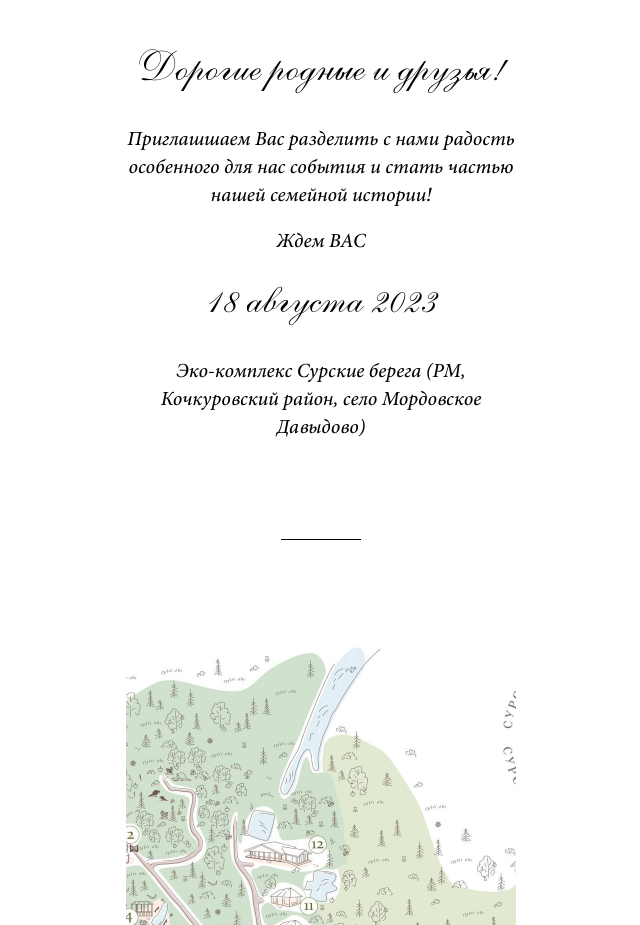
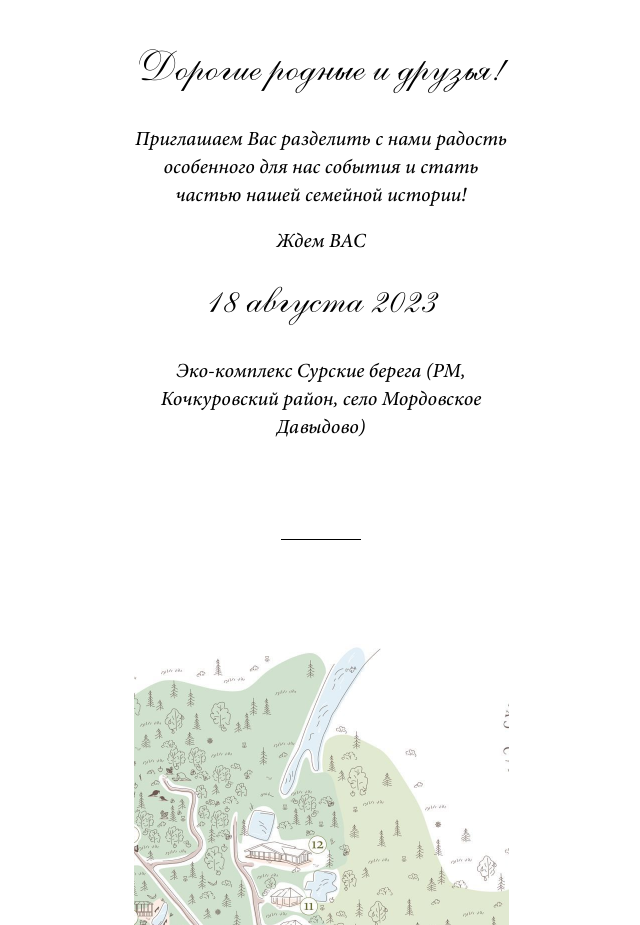
Before and after one commit to weddingtanyaigor/weddingtanyaigor, a React (Create React App) app: page / in a window 1280 px wide. Shown: the part 920-1845 px from the top of the page, without its empty margins (319-959 px from the left). Built offline with nearby package versions, Linux system fonts and the light colour scheme.

Commit message:
Fix margins and typo

```diff
--- a/src/components/SecondScreen/index.js
+++ b/src/components/SecondScreen/index.js
@@ -154,7 +154,7 @@ export default function SecondScreen() {
       <Line />
       <Text>Дорогие родные и друзья!</Text>
       <Texts>
-        Приглашшаем Вас разделить с нами радость особенного для нас события и
+        Приглашаем Вас разделить с нами радость особенного для нас события и
         стать частью нашей семейной истории!
       </Texts>
       <Texts>Ждем ВАС</Texts>
--- a/src/components/SecondScreen/styles.js
+++ b/src/components/SecondScreen/styles.js
@@ -10,7 +10,7 @@ export const Container = styled.div`
   flex-direction: column;
   align-items: center;
   text-align: center;
-  max-width: 390px;
+  max-width: 375px;
   margin: 0 auto;
 `;
 
@@ -61,8 +61,14 @@ export const Hearts = styled.div`
 `;
 
 export const SwiperCont = styled(Swiper)`
-  max-width: 390px;
+  max-width: 375px;
+  margin: 0 -20px;
   --swiper-theme-color: white;
+
+  .swiper-button-prev,
+  .swiper-button-next {
+    width: 45px;
+  }
 `;
 
 export const Programm = styled.div`
```
